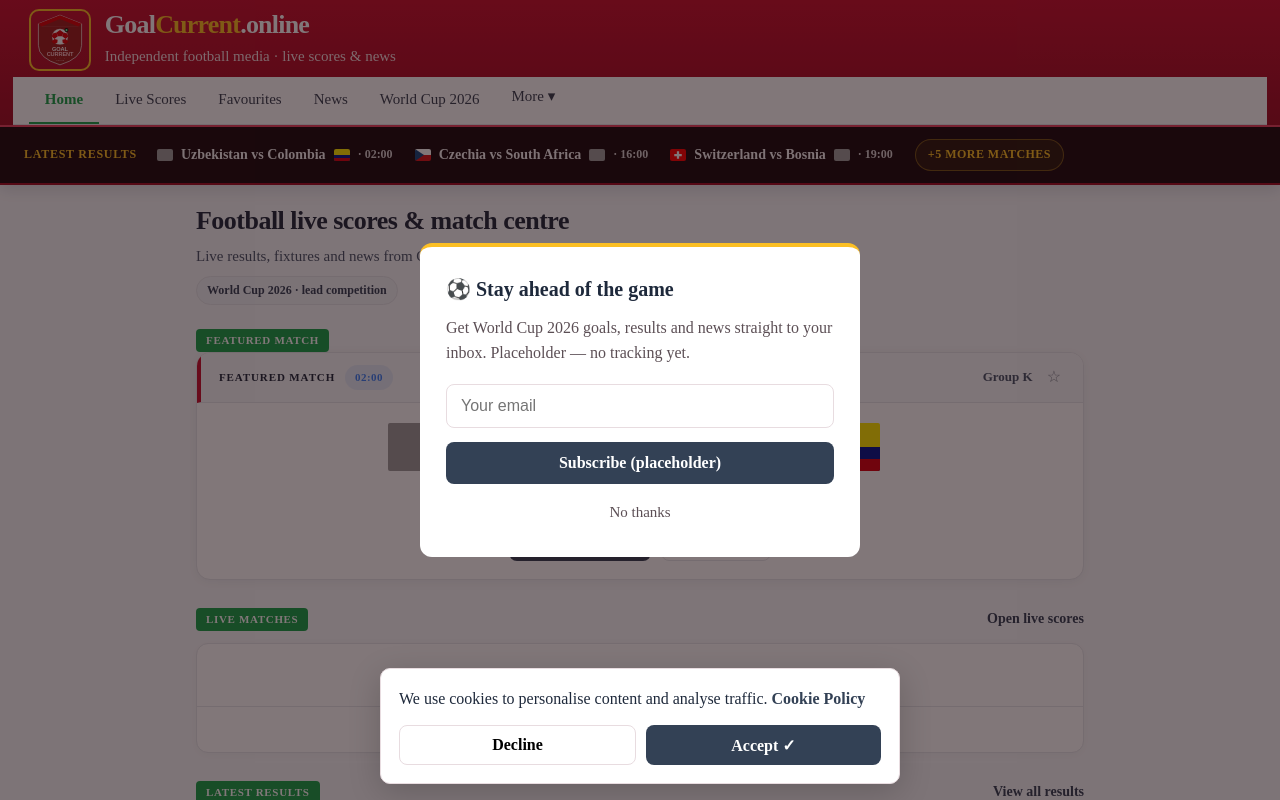
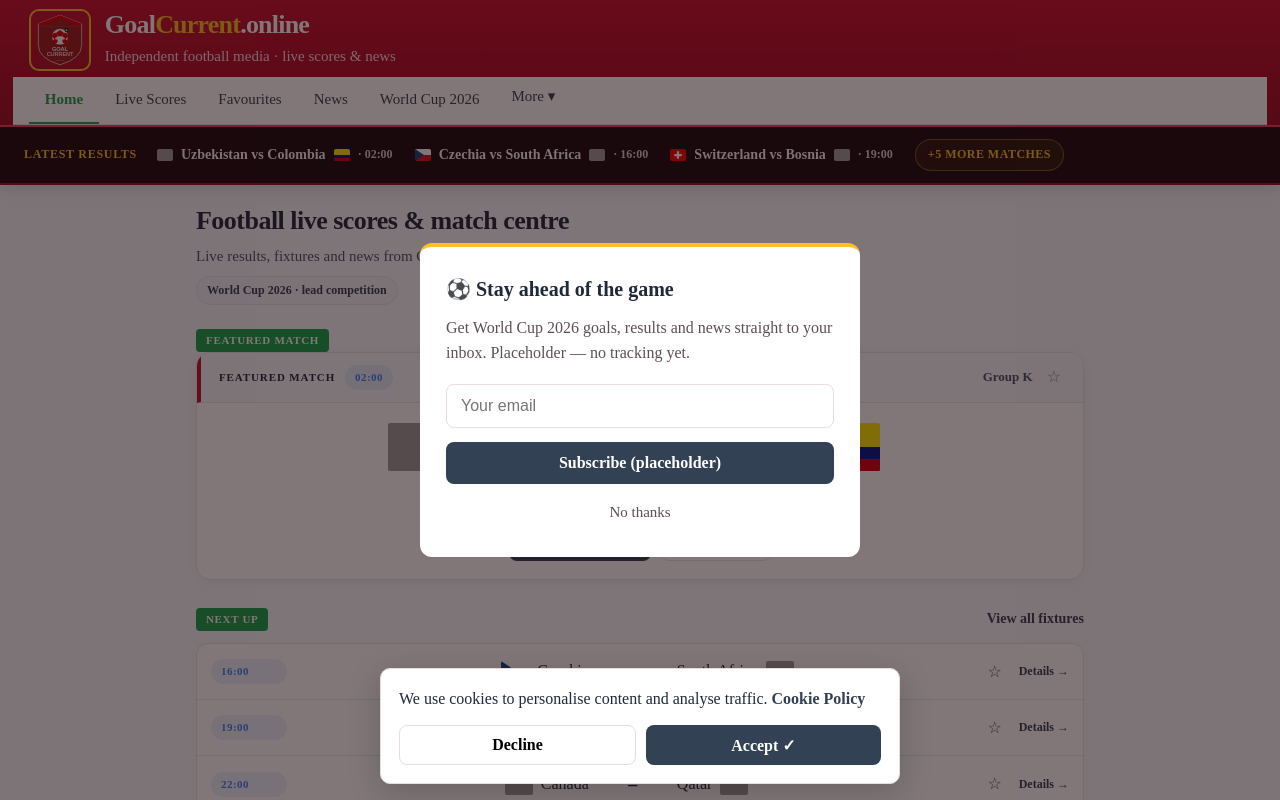
Before and after one commit to Az1341/goalcurrent.live, a Next.js app: page / in a window 1280 px wide. Shown: the top 800 px of the page. Built offline with nearby package versions, Linux system fonts and the light colour scheme; grey boxes are pictures that could not be loaded.

Commit message:
feat(home): show next upcoming matches when no live games are on

```diff
--- a/src/app/HomeClient.tsx
+++ b/src/app/HomeClient.tsx
@@ -206,7 +206,10 @@ export default function Home() {
 
   const pool = selectHomepageFixtures(fixtures, featured?.fixtureId, 12);
   const liveMatches = pool.filter((m) => m.matchClass === "live").slice(0, 3);
+  const upcomingMatches = pool.filter((m) => m.matchClass === "upcoming").slice(0, 3);
   const latestResults = pool.filter((m) => m.matchClass === "ft").slice(0, 3);
+  // Show upcoming matches when no live games
+  const liveOrUpcoming = liveMatches.length > 0 ? liveMatches : upcomingMatches;
 
   const { gamesPlayed, gamesLeft } = useTournamentStats();
   const totalMatches = WC26_TOURNAMENT.fixtureCount;
@@ -236,11 +239,11 @@ export default function Home() {
 
         <MatchListSection
           id="live-matches-heading"
-          title="Live matches"
-          matches={liveMatches}
-          emptyMessage="No live matches right now. Check back at kick-off or open the full live centre."
+          title={liveMatches.length > 0 ? "Live matches" : "Next up"}
+          matches={liveOrUpcoming}
+          emptyMessage="No upcoming matches available. Check the full fixtures for the schedule."
           moreHref="/live"
-          moreLabel="Open live scores"
+          moreLabel={liveMatches.length > 0 ? "Open live scores" : "View all fixtures"}
         />
 
         <MatchListSection
```
